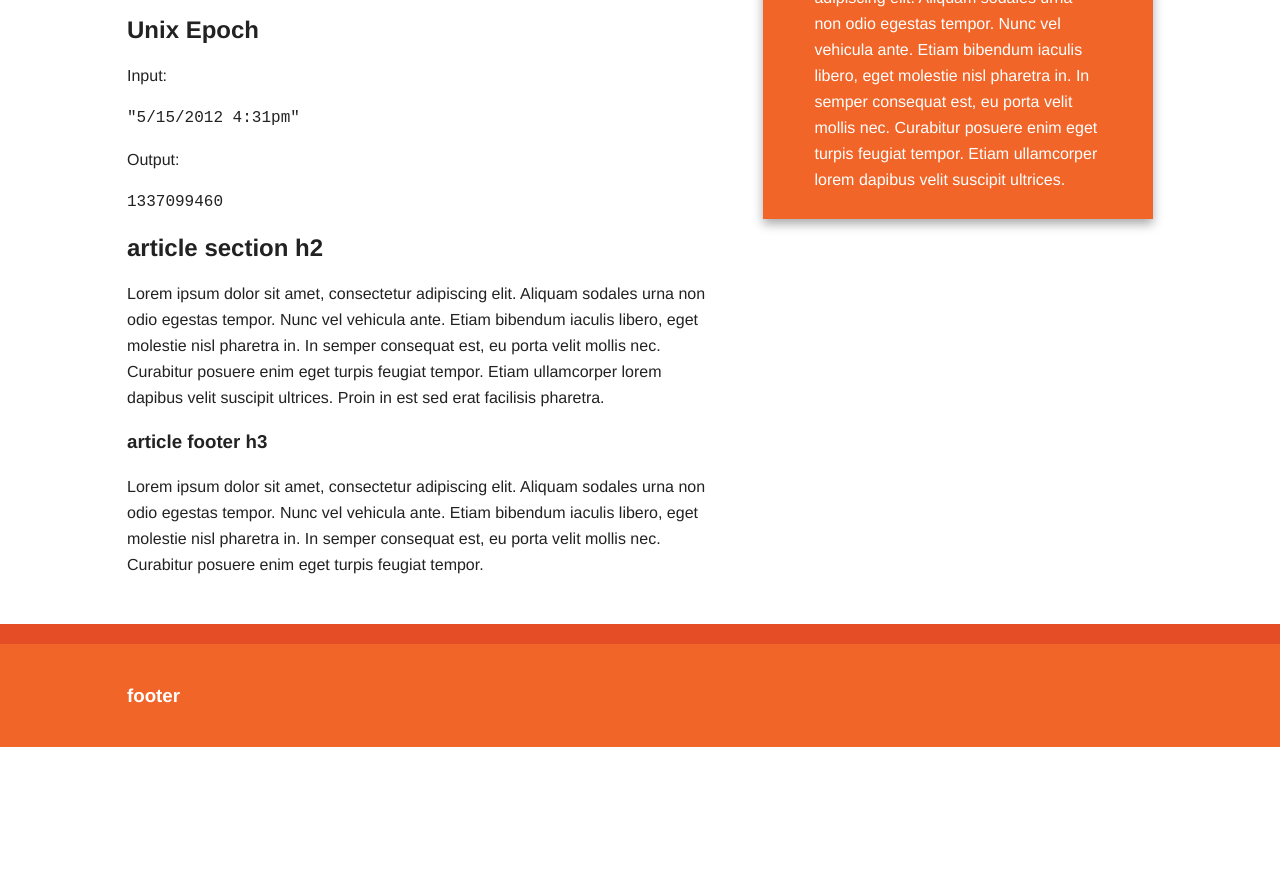
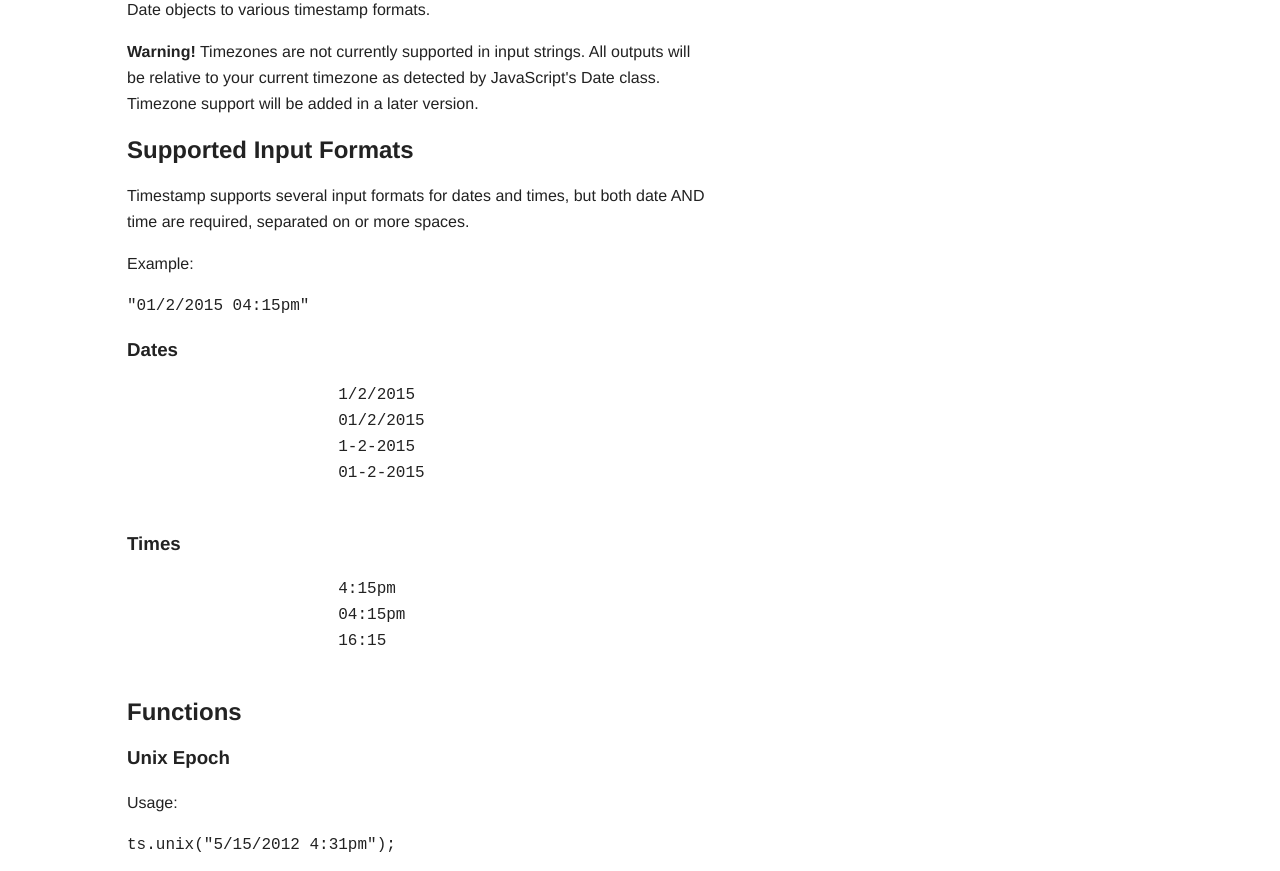
Before and after one commit to craigpalermo/timestamp.js, a website: page demo/index.html in a window 1280 px wide. Shown: the part 250-1121 px from the top of the page. Before the commit the page ends 997 px from the top, so only its background shows below. Drawn offline with nearby package versions, Linux system fonts and the light colour scheme.

Commit message:
added more content to demo site

```diff
--- a/demo/index.html
+++ b/demo/index.html
@@ -19,9 +19,7 @@
                 <h1 class="title">timestamp.js</h1>
                 <nav>
                     <ul>
-                        <li><a href="#">nav ul li a</a></li>
-                        <li><a href="#">nav ul li a</a></li>
-                        <li><a href="#">nav ul li a</a></li>
+                        <li><a href="https://github.com/unscsprt/timestamp.js">View on GitHub</a></li>
                     </ul>
                 </nav>
             </header>
@@ -37,33 +35,60 @@
                           Timestamp.js is a simple library for converting written date strings or JavaScript
                           Date objects to various timestamp formats.
                         </p>
+                        <p>
+                          <strong>Warning!</strong> Timezones are not currently supported
+                          in input strings. All outputs will be relative to your current
+                          timezone as detected by JavaScript's Date class. Timezone support
+                          will be added in a later version.
+                        </p>
                     </header>
+
                     <section>
-                        <h2>Unix Epoch</h2>
+                      <h2>Supported Input Formats</h2>
+                      <p>Timestamp supports several input formats for dates and
+                      times, but both date AND time are required, separated <body>
+                      on or more spaces.</p>
+
+                      <p>Example: <pre>"01/2/2015 04:15pm"</pre></p>
+
+                      <h3>Dates</h3>
+                      <pre>
+                      1/2/2015
+                      01/2/2015
+                      1-2-2015
+                      01-2-2015
+                      </pre>
+
+                      <h3>Times</h3>
+                      <pre>
+                      4:15pm
+                      04:15pm
+                      16:15
+                      </pre>
+                    </section>
+
+                    <section>
+                        <h2>Functions</h2>
+
+                        <h3>Unix Epoch</h3>
+                        <p>Usage: <pre>ts.unix("5/15/2012 4:31pm");</pre></p>
                         <p>Input: <pre id="unixIn">"5/15/2012 4:31pm"</pre></p>
                         <p>Output: <pre id="unixOut"></pre></p>
+
+                        <h3>ISO 8601</h3>
+                        <p>Usage: <pre>ts.iso("3-21-1995 15:12");</pre></p>
+                        <p>Input: <pre id="isoIn">"3-21-1995 15:12"</pre></p>
+                        <p>Output: <pre id="isoOut"></pre></p>
                     </section>
-                    <section>
-                        <h2>article section h2</h2>
-                        <p>Lorem ipsum dolor sit amet, consectetur adipiscing elit. Aliquam sodales urna non odio egestas tempor. Nunc vel vehicula ante. Etiam bibendum iaculis libero, eget molestie nisl pharetra in. In semper consequat est, eu porta velit mollis nec. Curabitur posuere enim eget turpis feugiat tempor. Etiam ullamcorper lorem dapibus velit suscipit ultrices. Proin in est sed erat facilisis pharetra.</p>
-                    </section>
-                    <footer>
-                        <h3>article footer h3</h3>
-                        <p>Lorem ipsum dolor sit amet, consectetur adipiscing elit. Aliquam sodales urna non odio egestas tempor. Nunc vel vehicula ante. Etiam bibendum iaculis libero, eget molestie nisl pharetra in. In semper consequat est, eu porta velit mollis nec. Curabitur posuere enim eget turpis feugiat tempor.</p>
-                    </footer>
+
                 </article>
-
-                <aside>
-                    <h3>aside</h3>
-                    <p>Lorem ipsum dolor sit amet, consectetur adipiscing elit. Aliquam sodales urna non odio egestas tempor. Nunc vel vehicula ante. Etiam bibendum iaculis libero, eget molestie nisl pharetra in. In semper consequat est, eu porta velit mollis nec. Curabitur posuere enim eget turpis feugiat tempor. Etiam ullamcorper lorem dapibus velit suscipit ultrices.</p>
-                </aside>
 
             </div> <!-- #main -->
         </div> <!-- #main-container -->
 
         <div class="footer-container">
             <footer class="wrapper">
-                <h3>footer</h3>
+                <h3>Craig Palermo, 2015</h3>
             </footer>
         </div>
 
--- a/demo/js/main.js
+++ b/demo/js/main.js
@@ -1 +1,5 @@
+// unix example
 $('#unixOut').html(ts.unix($('#unixIn').html()));
+
+// iso example
+$('#isoOut').html(ts.iso($('#isoIn').html()));
--- a/demo/js/timestamp.js
+++ b/demo/js/timestamp.js
@@ -14,10 +14,10 @@ var ts = (function(){
      * @return {Date|null}
      */
     pub.parseDateString = function(dateString){
-    var re = /\s*(\d{1,2})[-\/](\d{1,2})[-\/](\d{2}|\d{4})\s+(\d{1,2}):(\d{1,2})\s*(am|pm)?\s*/;
+        var re = /\s*(\d{1,2})[-\/](\d{1,2})[-\/](\d{2}|\d{4})\s+(\d{1,2}):(\d{1,2}):?(\d{1,2})?\s*(am|pm)?\s*/;
         var date;
         var dateValues;
-    var month, day, year, hour, minute, amPm;
+        var month, day, year, hour, minute, second, amPm;
 
         if (re.test(dateString)) {
             dateValues = re.exec(dateString);
@@ -28,7 +28,13 @@ var ts = (function(){
             year = parseInt(dateValues[3]);
             hour = parseInt(dateValues[4]);
             minute = parseInt(dateValues[5]);
-      amPm = dateValues[6];
+            second = parseInt(dateValues[6]);
+            amPm = dateValues[7];
+
+            // if second is absent, default it to 0
+            if (!second) {
+                second = 0;
+            }
 
             // if 2-digit year given, assume it's referring to current century
             if (year < 100) {
@@ -42,7 +48,7 @@ var ts = (function(){
                 hour += 12;
             }
 
-      date = new Date(year, month - 1, day, hour, minute);
+            date = new Date(year, month - 1, day, hour, minute, second);
         } else {
             date = null;
         }
@@ -74,8 +80,17 @@ var ts = (function(){
      * @param {string} written time string
      * @return {string} SQL timestamp
      */
-  pub.sql = function(){
+    pub.sql = function(dateString){
     };
+
+
+    var padZero = function(num) {
+        if (num < 10) {
+            num = '0' + num;
+        }
+
+        return num;
+    }
 
 
     /**
@@ -83,7 +98,15 @@ var ts = (function(){
      * @param {string} written time string
      * @return {string} ISO 8601 timestamp
      */
-  pub.iso = function(){
+    pub.iso = function(dateString){
+        var date = pub.parseDateString(dateString);
+        var timestamp = null;
+
+        if (date) {
+            timestamp = date.getFullYear() + '-' + padZero(date.getMonth() + 1) + '-' + padZero(date.getDate()) + 'T' + padZero(date.getHours()) + ':' + padZero(date.getMinutes()) + ':' + padZero(date.getSeconds());
+        }
+
+        return timestamp;
     }
 
     return pub;
```
Lines whose indentation alone changed are shown as unchanged.
